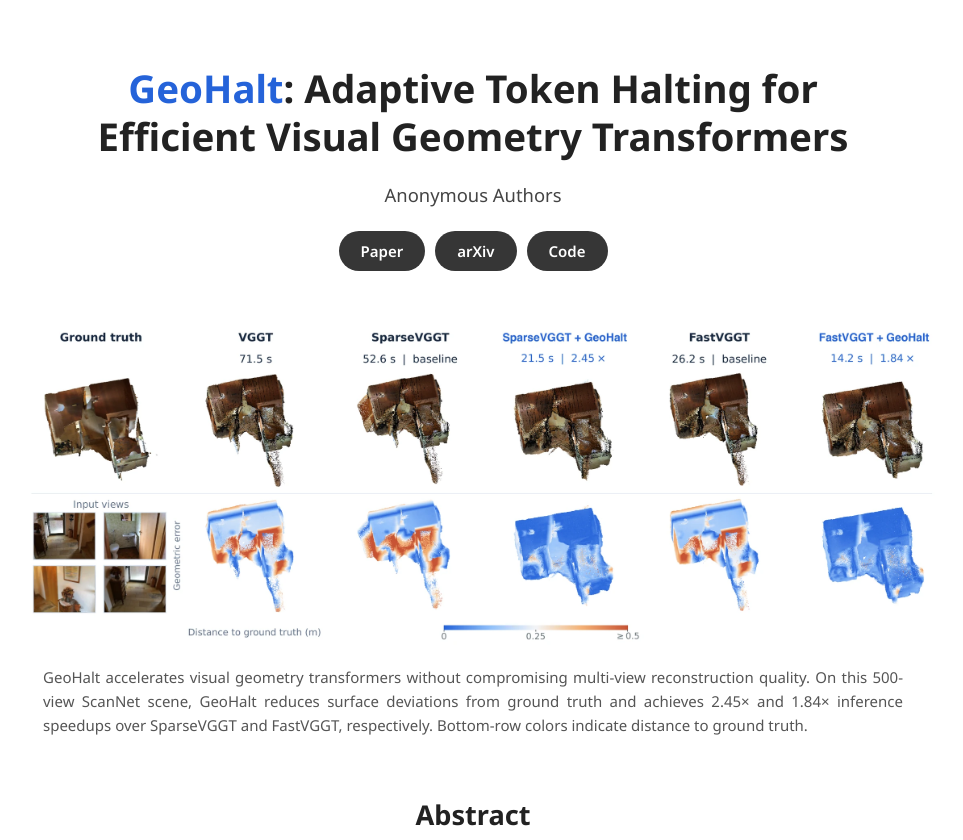
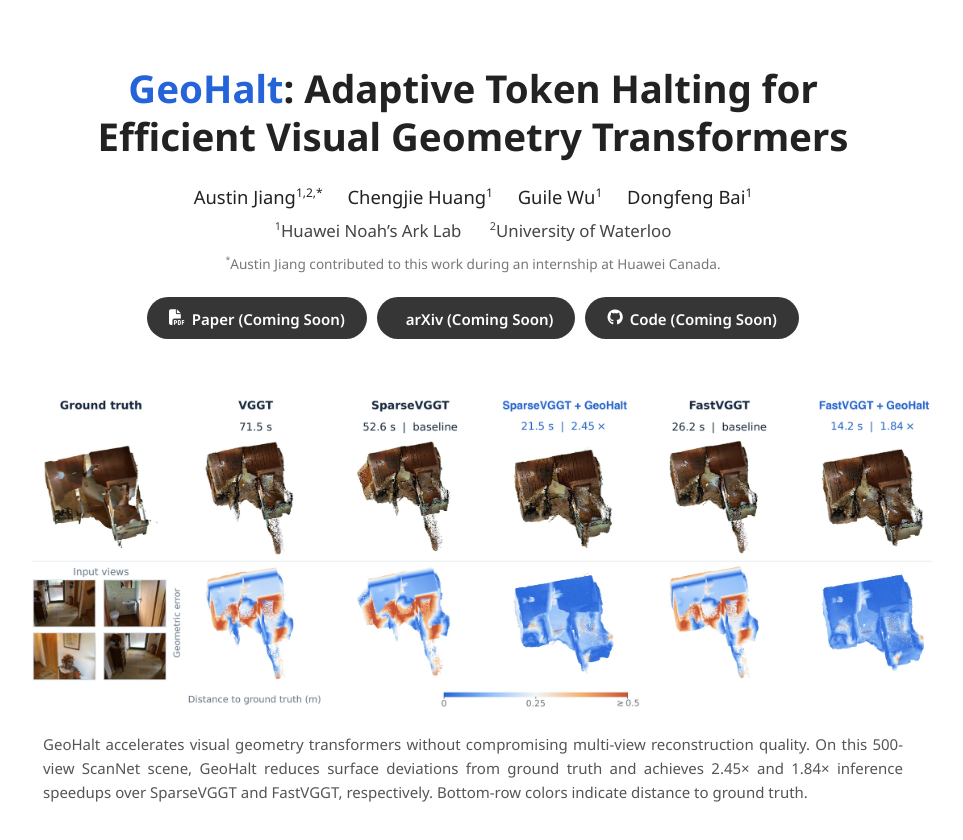
Before and after one commit to geohalt/geohalt.github.io, a plain HTML site: page index.html in a window 1280 px wide. Shown: the top 840 px of the page, without its empty margins (167-1130 px from the left). Drawn offline with Linux system fonts and the light colour scheme; some icons are missing.

Commit message:
Add authors and button icons; all links coming soon
Co-Authored-By: Claude Opus 5.5 <noreply@anthropic.com>

```diff
--- a/index.html
+++ b/index.html
@@ -15,6 +15,8 @@
   <link rel="preconnect" href="https://fonts.googleapis.com">
   <link rel="preconnect" href="https://fonts.gstatic.com" crossorigin>
   <link href="https://fonts.googleapis.com/css2?family=Noto+Sans:wght@400;600;700&display=swap" rel="stylesheet">
+  <link rel="stylesheet" href="https://cdnjs.cloudflare.com/ajax/libs/font-awesome/6.5.1/css/all.min.css">
+  <link rel="stylesheet" href="https://cdnjs.cloudflare.com/ajax/libs/academicons/1.9.4/css/academicons.min.css">
   <link rel="stylesheet" href="static/css/style.css">
 </head>
 <body>
@@ -22,14 +24,29 @@
 <header class="header">
   <h1 class="title"><span class="name">GeoHalt</span>: Adaptive Token Halting for<br class="br-wide"> Efficient Visual Geometry Transformers</h1>
 
-  <!-- Edit the author list here. -->
-  <p class="authors">Anonymous Authors</p>
+  <p class="authors">
+    <span class="author">Austin Jiang<sup>1,2,*</sup></span>
+    <span class="author">Chengjie Huang<sup>1</sup></span>
+    <span class="author">Guile Wu<sup>1</sup></span>
+    <span class="author">Dongfeng Bai<sup>1</sup></span>
+  </p>
+  <p class="affiliations">
+    <span><sup>1</sup>Huawei Noah’s Ark Lab</span>
+    <span><sup>2</sup>University of Waterloo</span>
+  </p>
+  <p class="author-note"><sup>*</sup>Austin Jiang contributed to this work during an internship at Huawei Canada.</p>
 
   <div class="buttons">
-    <!-- Replace href="#" with the real links when they are available. -->
-    <a class="button" href="#">Paper</a>
-    <a class="button" href="#">arXiv</a>
-    <a class="button" href="#">Code</a>
+    <!-- When available, change these <span> elements to <a href="..."> and drop "Coming Soon". -->
+    <span class="button soon" title="Coming soon">
+      <i class="fa-solid fa-file-pdf" aria-hidden="true"></i><span>Paper (Coming Soon)</span>
+    </span>
+    <span class="button soon" title="Coming soon">
+      <i class="ai ai-arxiv" aria-hidden="true"></i><span>arXiv (Coming Soon)</span>
+    </span>
+    <span class="button soon" title="Coming soon">
+      <i class="fa-brands fa-github" aria-hidden="true"></i><span>Code (Coming Soon)</span>
+    </span>
   </div>
 </header>
 
@@ -201,9 +218,9 @@
 
   <section>
     <h2>BibTeX</h2>
-<pre class="bibtex"><code>@article{geohalt2026,
+<pre class="bibtex"><code>@article{jiang2026geohalt,
   title   = {GeoHalt: Adaptive Token Halting for Efficient Visual Geometry Transformers},
-  author  = {Anonymous},
+  author  = {Jiang, Austin and Huang, Chengjie and Wu, Guile and Bai, Dongfeng},
   year    = {2026}
 }</code></pre>
   </section>
--- a/static/css/style.css
+++ b/static/css/style.css
@@ -31,9 +31,22 @@ a { color: #2563d9; }
 }
 .title .name { color: #2563d9; }
 .authors {
-  margin: 20px 0 0;
+  margin: 22px 0 0;
   font-size: 1.15rem;
+  color: #222222;
+}
+.author { display: inline-block; margin: 0 10px; white-space: nowrap; }
+.authors sup, .affiliations sup, .author-note sup { font-size: 0.65em; }
+.affiliations {
+  margin: 6px 0 0;
+  font-size: 1.05rem;
   color: #444444;
+}
+.affiliations span { display: inline-block; margin: 0 12px; white-space: nowrap; }
+.author-note {
+  margin: 8px 0 0;
+  font-size: 0.85rem;
+  color: #777777;
 }
 .buttons {
   display: flex;
@@ -52,7 +65,10 @@ a { color: #2563d9; }
   font-weight: 600;
   text-decoration: none;
 }
-.button:hover { background: #1f1f1f; }
+.button i { margin-right: 7px; font-size: 1.05em; }
+.button span { vertical-align: middle; }
+a.button:hover { background: #1f1f1f; }
+.button.soon { cursor: default; }
 
 /* ---------- Content ---------- */
 main {
```
